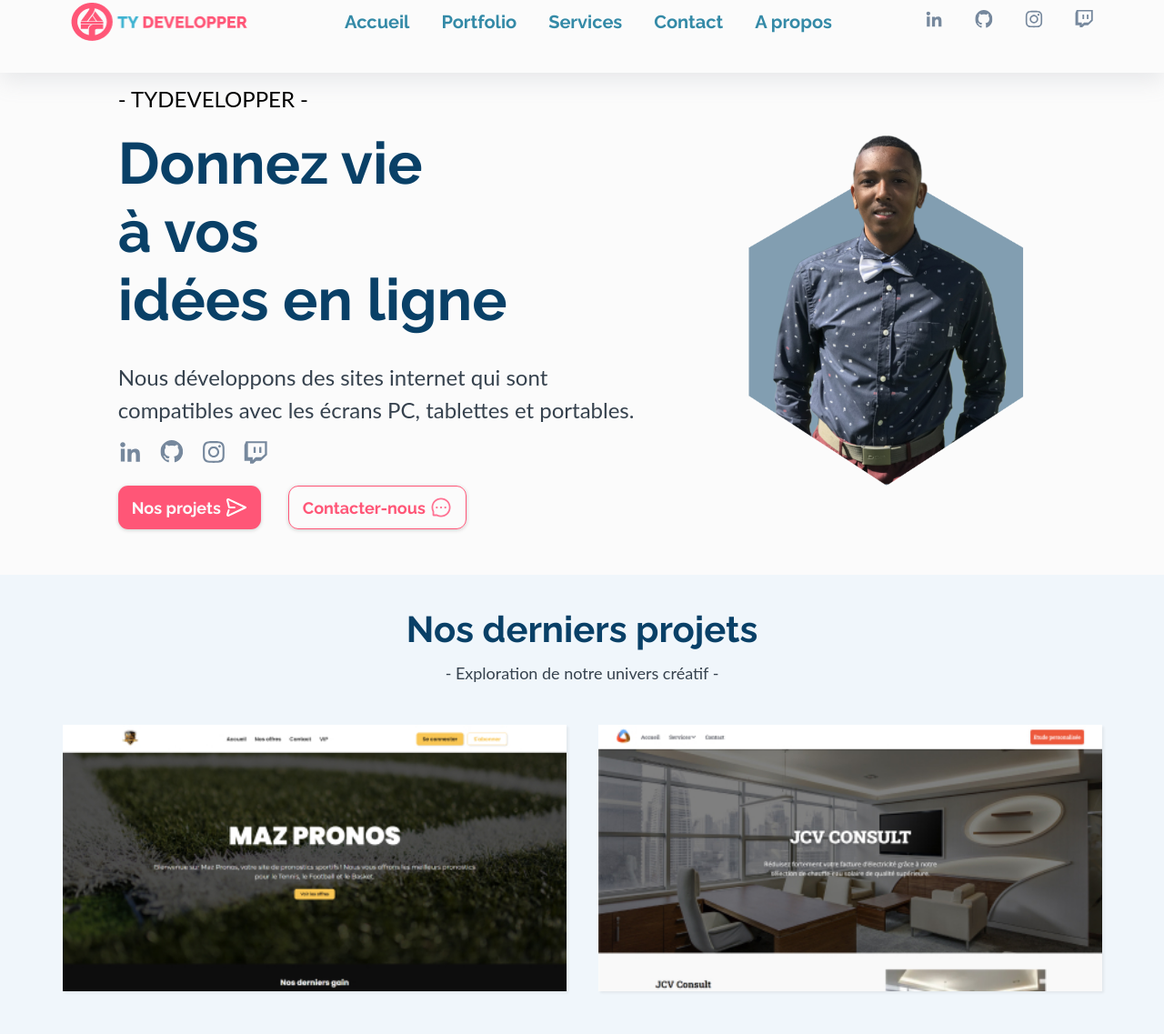
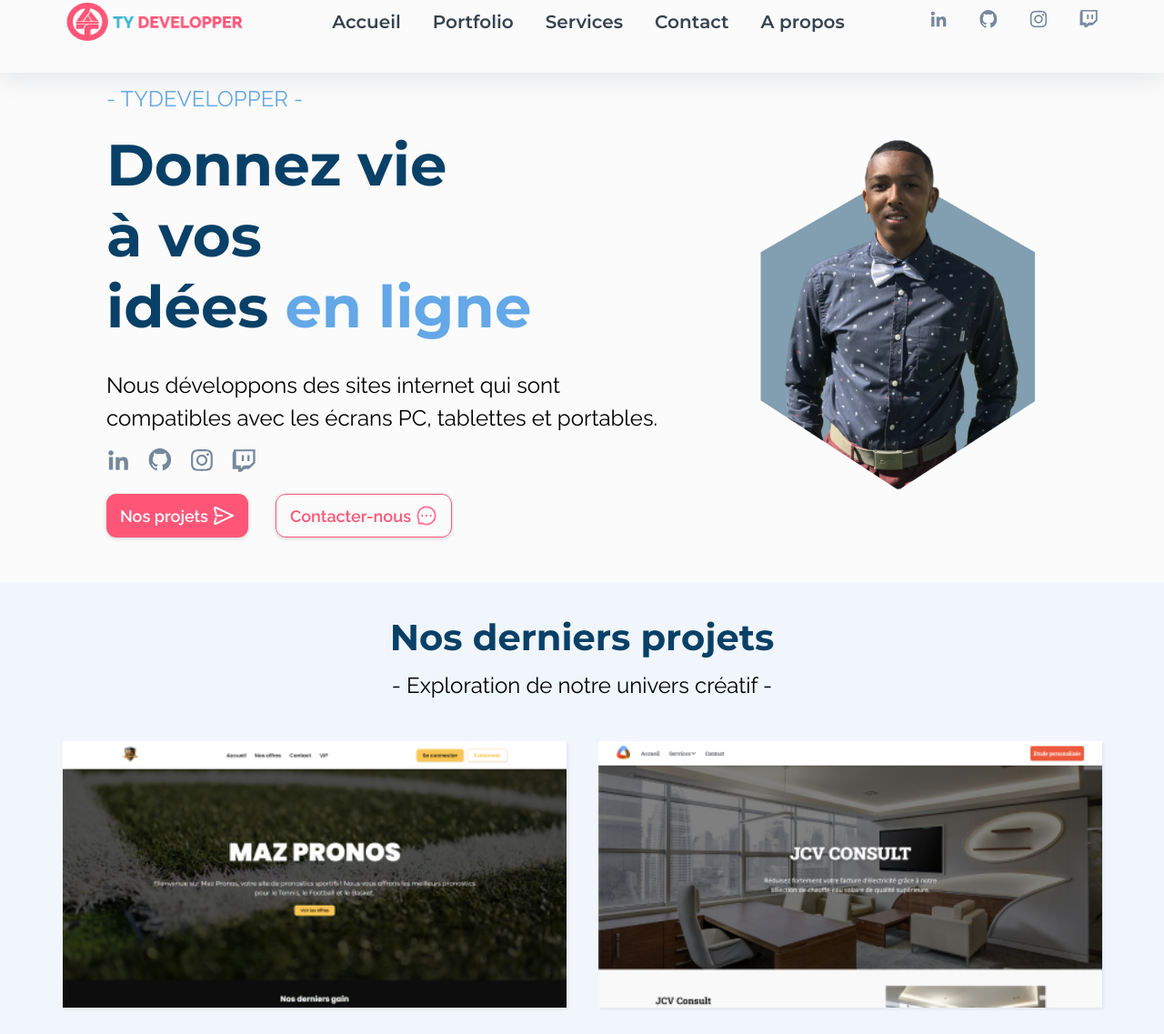
Before and after one commit to maakino/TY-Developper, a website: page index.html in a window 1280 px wide. Shown: the part 33-1170 px from the top of the page at 91% size. Drawn offline with Linux system fonts and the light colour scheme; files whose address does not match are found by name; a web font is replaced by a local one.

Commit message:
starting change font and fix css

```diff
--- a/index.html
+++ b/index.html
@@ -126,14 +126,12 @@
       <section class="home" id="home">
         <div class="homeContent max-w padding">
           <div class="homeContent-info">
-            <div class="homeContent__slogan">
-              <p>- TYDEVELOPPER -</p>
-            </div>
+
+              <p class="homeContent__entreprise">- TYDEVELOPPER -</p>
 
             <h1 class="title">
               Donnez vie <br />
-              à vos <br />
-              idées en ligne
+              à vos <br /> idées <span>en ligne</span>
             </h1>
             <p class="homeContent-desc"></p>
 
--- a/src/scss/base/base.scss
+++ b/src/scss/base/base.scss
@@ -1,10 +1,10 @@
 :root {
-  --background-primary-color: #FBFBFB;
+  --background-primary-color: #fbfbfb;
   --background-secondary-color: #f0f6fb;
-  --txt-primary-color: #36424E;
-  --txt-secondary-color: #FBFBFB;
   --title-primary-color: #094067;
-  --title-secondary-color: #348AA7;
+  --title-secondary-color: #64a8e7;
+  --txt-primary-color: #36424e;
+  --txt-secondary-color: #fbfbfb;
   --links-primary-color: #ff5677;
   scroll-behavior: smooth;
 }
@@ -16,9 +16,11 @@ html {
 body {
   font-size: 1.4em;
 }
-main{
+
+main {
   margin-top: 7.4rem;
 }
+
 .max-w {
   max-width: 1920px;
   margin: auto;
@@ -26,62 +28,11 @@ main{
 
 .padding {
   padding: 2rem 1.1rem;
-
   @include media(small) {
     padding: 3rem 2.7rem;
   }
-
 
   @include media(extra-large) {
     padding: 5.4rem 24.7rem;
   }
 }
-
-h1, h2, h3, .title{
-  font-family: "Raleway";
-  font-weight: 700;
-  color: var(--title-primary-color);
-
-}
-p{
-  font-family: "Lato" !important;
-}
-.txt{
-  color: var(--txt-primary-color);
-  font-size: 1.8rem;
-}
-.title-secondary{
-  color: var(--title-primary-color);
-  font-size: 2.9rem;
-  @include media (large){
-    font-size: 4rem;
-  }
-}
-.title-group{
-  display: flex;
-  flex-direction: column;
-  text-align: center;
-  margin-bottom: 2rem;
-  gap: 0.5rem;
-}
-
-h1{
-  font-size: 3.6rem;
-  line-height: initial;
-  color: var(--title-secondary-color);
-  @include media (small){
-    font-size: 4.6rem;
-  }
-  @include media (large){
-    font-size: 6.4rem;
-  }
-  span{
-    color: var(--txt-primary-color);
-
-  }
-}
-h3{
-  color: var(--title-secondary-color);
-  font-size: 2rem;
-  font-weight: 700;
-}
--- /dev/null
+++ b/src/scss/class-utils/title.scss
@@ -0,0 +1,15 @@
+.title {
+  color: var(--title-primary-color);
+  font-weight: bold;
+  font-family: "Montserrat";
+}
+.title-secondary {
+  font-size: clamp(2.9rem, 5vw, 4rem);
+}
+.title-group {
+  display: flex;
+  flex-direction: column;
+  text-align: center;
+  margin-bottom: 2rem;
+  gap: 0.5rem;
+}
--- /dev/null
+++ b/src/scss/class-utils/txt.scss
@@ -0,0 +1,5 @@
+.txt{
+    font-family: "Raleway";
+    font-weight: 400;
+    font-size: clamp(1.8rem, 5vw, 2.4rem );
+}
--- a/src/scss/component/home.scss
+++ /dev/null
@@ -1,112 +0,0 @@
-.home {
-  background-color: var(--background-primary-color);
-  &Content {
-    display: flex;
-    flex-direction: column-reverse;
-    align-items: center;
-    @include media (small){
-      text-align: center;
-    }
-    @include media (medium){
-      flex-direction: row;
-      justify-content: space-around;
-      padding: 5.0rem 2.7rem;
-      text-align: left;
-    }
-    @include media (large){
-      justify-content: space-evenly;
-    }
-    @include media (extra-large){
-      padding: 6rem 24.7rem;
-      justify-content: space-between;
-    }
-    &__slogan{
-      hr{
-        background-color: black;
-        width: 150px;
-        height: 4px;
-        float: left;
-        margin: 0;
-        @include media (large){
-          width: 170px;
-          }
-       }
-    }
-
-    &-info {
-      display: flex;
-      flex-direction: column;
-      gap: 1.2rem;
-      @include media (small){
-        gap: 1.5rem;
-      }
-      p{
-        font-size: 1.8rem;
-        @include media (small){
-          font-size: 2.2rem;
-        }
-    @include media (medium){
-      font-size: 2rem;
-    }
-    @include media (large){
-      font-size: 2.4rem;
-    }
-      }
-    }
-  }
-  .social {
-    justify-content: flex-start;
-    gap: 2rem;
-    @include media (small){
-      justify-content: center;
-    }
-    @include media (medium){
-      justify-content: flex-start;
-    }
-    img {
-      filter: invert(43%) sepia(7%) saturate(1152%) hue-rotate(172deg)
-      brightness(91%) contrast(85%);
-    &:hover {
-      filter: invert(54%) sepia(76%) saturate(3306%) hue-rotate(316deg)
-        brightness(100%) contrast(102%);
-      transition: 0.2s;
-    }
-      width: 2.6rem;
-      height: auto;
-     /*  @include media (small){
-        width: 3.0rem;
-      }
-      @include media(medium){
-        width: 3rem;
-      } */
-    }
-  }
-  &-btn {
-    display: flex;
-    gap: 1rem;
-    @include media (small){
-      justify-content: center;
-      gap: 3rem;
-    }
-    @include media (medium){
-      justify-content: flex-start;
-    }
-  }
-  &-img{
-    width: 25.0rem;
-    @include media (small){
-      width: 30.0rem;
-    }
-    @include media (medium){
-      width: 35.0rem;
-    }
-    @include media(extra-large){
-      width: 52.2rem;
-    }
-  }
-.btn-secondary{
-  img{
-    filter: invert(43%) sepia(61%) saturate(849%) hue-rotate(305deg) brightness(102%) contrast(101%);
-  }
-}
-}
--- a/src/scss/component/nav.scss
+++ b/src/scss/component/nav.scss
@@ -10,7 +10,7 @@
     margin: 0;
     padding: 0;
     width: inherit;
-    animation:none;
+    animation: none;
   }
   &::before {
     position: absolute;
@@ -22,7 +22,7 @@
     height: 20px;
     border-radius: 50%;
     background-color: var(--background-primary-color);
-    @include media (medium){
+    @include media(medium) {
       display: none;
     }
   }
@@ -37,22 +37,24 @@
     &-item {
       text-align: center;
       a {
-        color: var(--title-secondary-color);
-        &:hover{
-      color: var(--links-primary-color);
-      transition: .2s;
-
+        font-family: "Montserrat";
+        color: var(--txt-primary-color);
+        font-weight: 400;
+        font-size: clamp(1.9rem, 5vw, 2rem);
+        &:hover {
+          color: var(--links-primary-color);
+          transition: 0.2s;
         }
       }
     }
   }
 }
 @keyframes showNav {
-  0%{
+  0% {
     opacity: 0;
     height: 84px;
   }
-  100%{
+  100% {
     opacity: 1;
     height: 243px;
   }
--- /dev/null
+++ b/src/scss/section/home.scss
@@ -0,0 +1,117 @@
+.home {
+  background-color: var(--background-primary-color);
+  h1 {
+    font-size: clamp(3.6rem, 5vw, 6.4rem);
+    line-height: initial;
+    color: var(--title-primary-color);
+    span {
+      color: var(--title-secondary-color);
+    }
+  }
+  &Content {
+    display: flex;
+    flex-direction: column-reverse;
+    align-items: center;
+    @include media(small) {
+      text-align: center;
+    }
+    @include media(medium) {
+      flex-direction: row;
+      justify-content: space-around;
+      padding: 5rem 2.7rem;
+      text-align: left;
+    }
+    @include media(large) {
+      justify-content: space-evenly;
+    }
+    @include media(extra-large) {
+      padding: 6rem 24.7rem;
+      justify-content: space-between;
+    }
+    &__entreprise {
+      color: var(--title-secondary-color);
+      font-weight: 500;
+      font-family: "Raleway";
+      @include media(medium) {
+        font-size: 2.4rem;
+      }
+    }
+
+    &-info {
+      display: flex;
+      flex-direction: column;
+      gap: 1.2rem;
+      @include media(small) {
+        gap: 1.5rem;
+      }
+      p {
+        font-size: 1.8rem;
+        @include media(small) {
+          font-size: 2.2rem;
+        }
+        @include media(medium) {
+          font-size: 2rem;
+        }
+        @include media(large) {
+          font-size: 2.4rem;
+        }
+      }
+    }
+  }
+  .social {
+    justify-content: flex-start;
+    gap: 2rem;
+    @include media(small) {
+      justify-content: center;
+    }
+    @include media(medium) {
+      justify-content: flex-start;
+    }
+    img {
+      filter: invert(43%) sepia(7%) saturate(1152%) hue-rotate(172deg)
+        brightness(91%) contrast(85%);
+      &:hover {
+        filter: invert(54%) sepia(76%) saturate(3306%) hue-rotate(316deg)
+          brightness(100%) contrast(102%);
+        transition: 0.2s;
+      }
+      width: 2.6rem;
+      height: auto;
+      /*  @include media (small){
+        width: 3.0rem;
+      }
+      @include media(medium){
+        width: 3rem;
+      } */
+    }
+  }
+  &-btn {
+    display: flex;
+    gap: 1rem;
+    @include media(small) {
+      justify-content: center;
+      gap: 3rem;
+    }
+    @include media(medium) {
+      justify-content: flex-start;
+    }
+  }
+  &-img {
+    width: 25rem;
+    @include media(small) {
+      width: 30rem;
+    }
+    @include media(medium) {
+      width: 35rem;
+    }
+    @include media(extra-large) {
+      width: 52.2rem;
+    }
+  }
+  .btn-secondary {
+    img {
+      filter: invert(43%) sepia(61%) saturate(849%) hue-rotate(305deg)
+        brightness(102%) contrast(101%);
+    }
+  }
+}
--- a/src/scss/style.scss
+++ b/src/scss/style.scss
@@ -16,10 +16,11 @@
 //section
 @import 'section/page';
 @import 'section/websiteDef';
+@import 'section/home';
+
 //component
 @import 'component/nav';
 @import 'component/social';
-@import 'component/home';
 @import 'component/button';
 @import 'component/portfolio';
 @import 'component/slogan';
@@ -32,4 +33,6 @@
 @import 'component/cardHover';
 
 
-//
+//class-utils
+@import 'class-utils/title';
+@import 'class-utils/txt';
```
Also changed, not shown: css/style.css, 1 other file.
